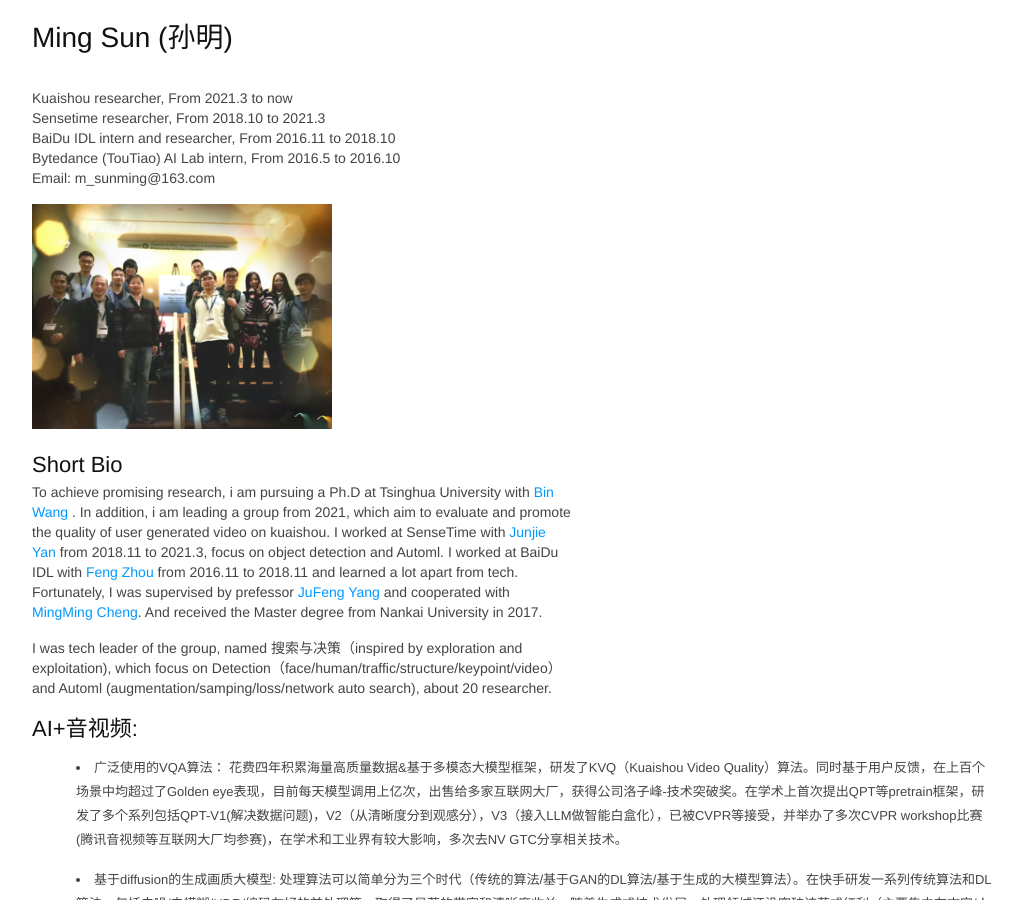
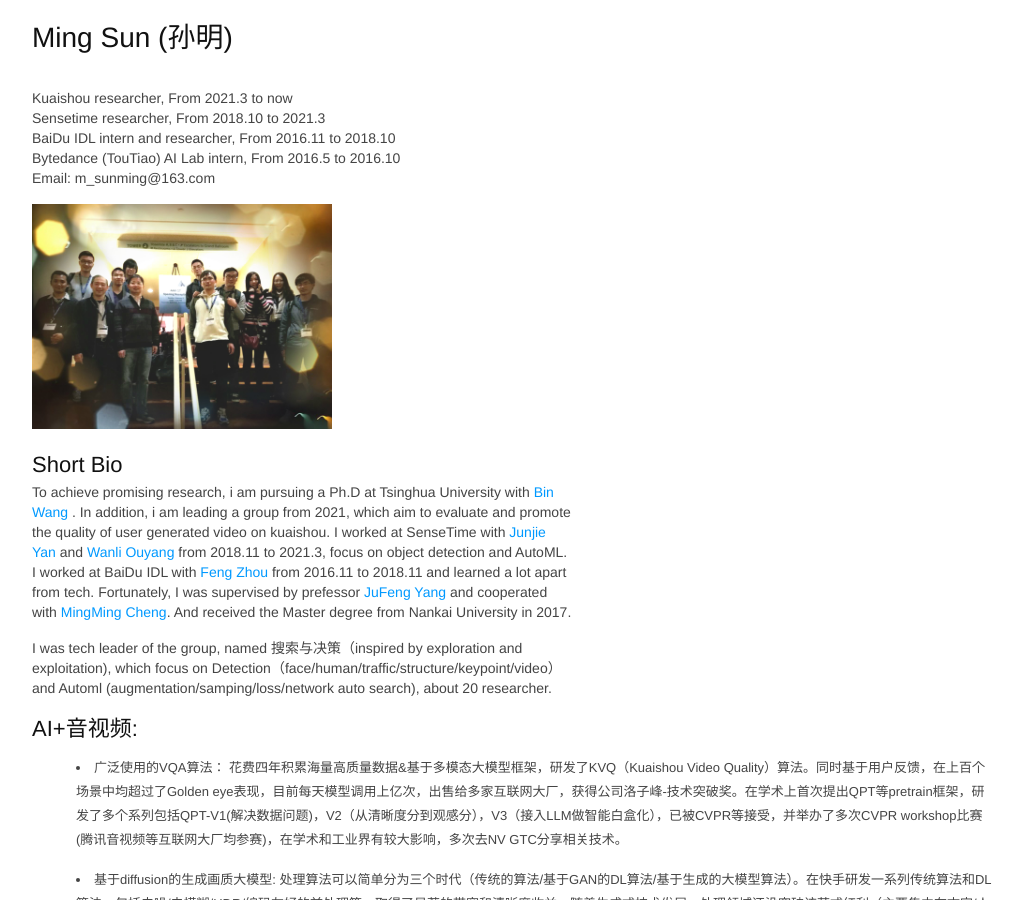
Before and after one commit to msunming/msunming.github.io, a Jekyll site: the page index.html, which Jekyll copies as it is, in a window 1280 px wide and 900 px high. Shown: the whole window, without its empty margins (128-1146 px from the left). Built offline with Jekyll 4.4.1, drawn with Linux system fonts in a browser that asks for light colours.

Commit message:
Update index.html

```diff
--- a/index.html
+++ b/index.html
@@ -452,7 +452,7 @@ pre .markdown .emphasis {
 		<h2>Short Bio</h2>
         <p> To achieve promising research, i am pursuing a Ph.D at Tsinghua University with <a href="https://www.thss.tsinghua.edu.cn/en/faculty/binwang.htm"> Bin Wang </a>.
 	    In addition, i am leading a group from 2021,  which aim to evaluate and promote the quality of user generated video on kuaishou.
-	    I worked at SenseTime with <a href="https://yan-junjie.github.io/">Junjie Yan </a> from 2018.11 to 2021.3, focus on object detection and Automl.
+	    I worked at SenseTime with <a href="https://yan-junjie.github.io/">Junjie Yan </a> and <a href="https://wlouyang.github.io/">Wanli Ouyang </a>  from 2018.11 to 2021.3, focus on object detection and AutoML.
             I worked at BaiDu IDL with <a href="http://f-zhou.com/">Feng Zhou</a> from 2016.11 to 2018.11 and learned a lot apart from tech.
 			Fortunately, I was supervised by prefessor <a href="http://cv.nankai.edu.cn/">JuFeng Yang</a> and cooperated with <a href="http://mmcheng.net/zh/cmm/">MingMing Cheng</a>.
 			And received the Master degree from Nankai University in 2017.
```
